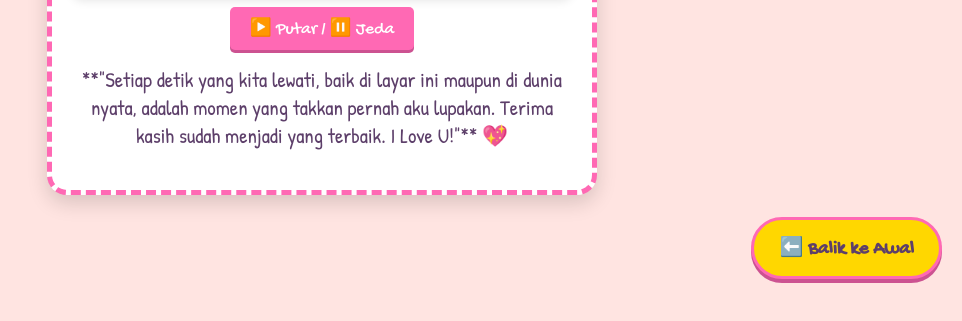
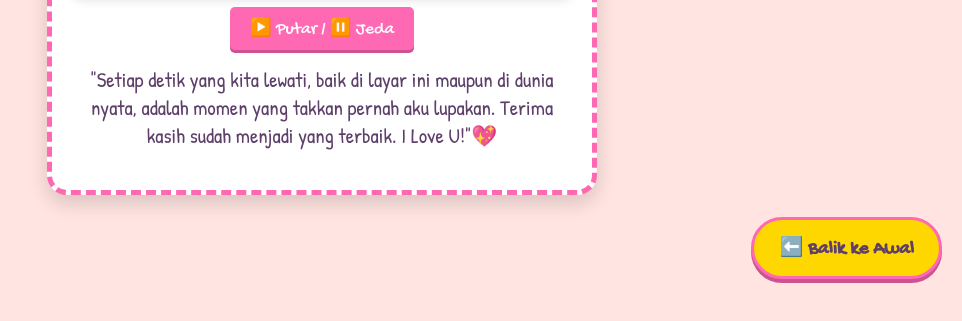
Before and after one commit to Rentalhtkraksaan/nita, a plain HTML site: page video.html in a window 1280 px wide. Shown: the part 501-822 px from the top of the page, without its empty margins (318-1280 px from the left). Drawn offline with Linux system fonts and the light colour scheme.

Commit message:
Update video.html

```diff
--- a/video.html
+++ b/video.html
@@ -153,7 +153,7 @@
 
 
         <p>
-            **"Setiap detik yang kita lewati, baik di layar ini maupun di dunia nyata, adalah momen yang takkan pernah aku lupakan. Terima kasih sudah menjadi yang terbaik. I Love U!"** 💖
+            "Setiap detik yang kita lewati, baik di layar ini maupun di dunia nyata, adalah momen yang takkan pernah aku lupakan. Terima kasih sudah menjadi yang terbaik. I Love U!"💖
         </p>
     </div>
 
```
